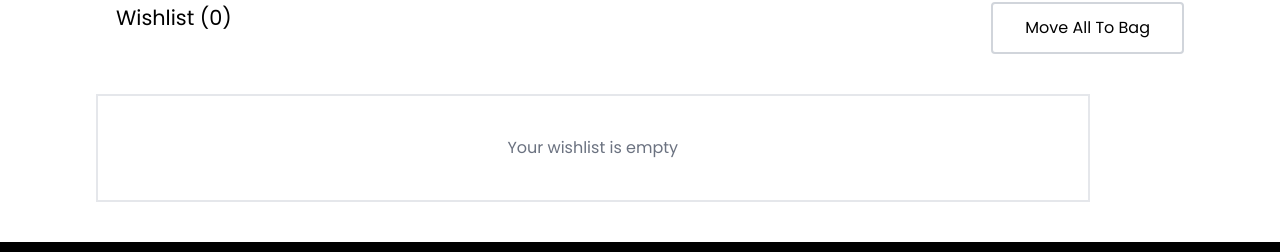
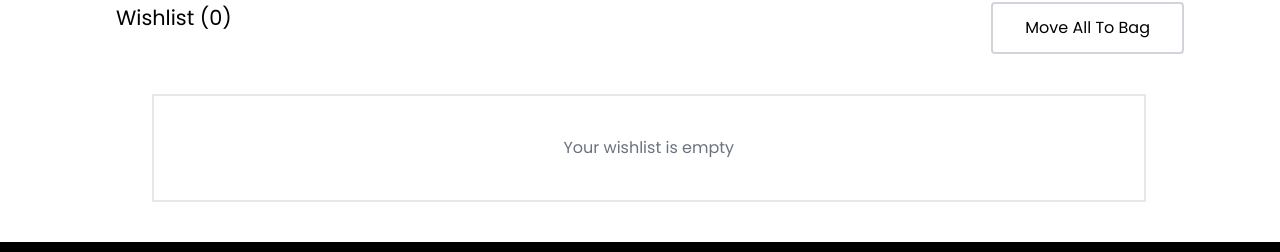
Before and after one commit to ayaosamaramadan/MERN-Ecommerce, a React (Vite) app: page /wishlist in a window 1280 px wide. Shown: the part 206-458 px from the top of the page. Built offline with nearby package versions, Linux system fonts and the light colour scheme; a web font is replaced by a local one.

Commit message:
implement remove from wishlist

```diff
--- a/src/components/Home/Besto.tsx
+++ b/src/components/Home/Besto.tsx
@@ -34,8 +34,7 @@ const Besto = () => {
   };
 
   const removefromwish = (product: Productpro) => {
-    dispatch(removeFromWish(product
-    ));
+    dispatch(removeFromWish(product));
   };
 
   const [isScrolled, setIsScrolled] = useState(false);
--- a/src/components/Wishlist.tsx
+++ b/src/components/Wishlist.tsx
@@ -4,13 +4,14 @@ import { BsTrash3 } from "react-icons/bs";
 import { IoCartOutline } from "react-icons/io5";
 import { Productpro } from "../types/product";
 import { addToCart } from "../reducers/cart";
+import { removeFromWish } from "../reducers/wishlistt";
 
 const Wishlist = () => {
 
   const items = useSelector((state: RootState) => state.wish.items);
-  // const cartitemms = useSelector((state: RootState) => state.cartt.items);
 
   const dispatch = useDispatch();
+
   const wishItemCount = items.reduce(
     (total, item) => total + (item.quantity || 0),
     0
@@ -18,6 +19,10 @@ const Wishlist = () => {
 
     const handleAddToCart = (product: Productpro) => {
       dispatch(addToCart(product));
+    };
+
+    const removefromwish   = (product: Productpro) => {
+     dispatch(removeFromWish(product));
     };
 
   return (
@@ -34,7 +39,7 @@ const Wishlist = () => {
         </div>
 
         {items.length === 0 ? (
-          <div className="justify-center flex w-[90%] mt-10 py-10 border-2">
+          <div className="justify-center flex w-[90%] mt-10 py-10 border-2 ml-14">
             <p className="text-center text-gray-500">Your wishlist is empty</p>
           </div>
         ) : (
@@ -44,7 +49,10 @@ const Wishlist = () => {
                 <div key={item.id}>
                   <div className="flex flex-col col-span-4 rounded hover:opacity-100 relative group m-4 border border-gray-200 p-4 bg-slate-100">
                     <div className="justify-items-end w-full">
-                      <BsTrash3 className="bg-white mt-2 rounded-2xl cursor-pointer text-[2rem] p-1.5 mr-[14px]" />
+                      <BsTrash3 className="bg-white mt-2 rounded-2xl cursor-pointer text-[2rem] p-1.5 mr-[14px]"
+                       onClick={() => removefromwish(item)}
+
+                      />
                     </div>
 
                     <img
```
